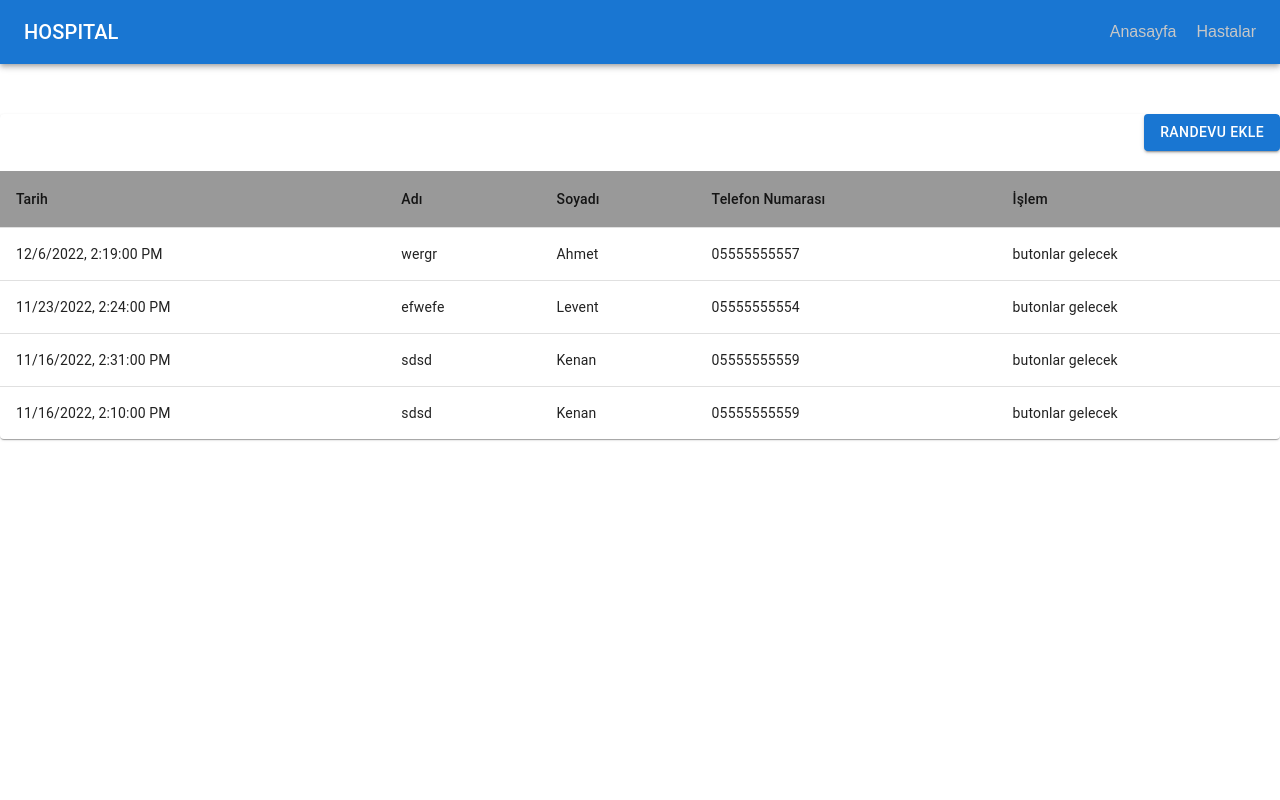
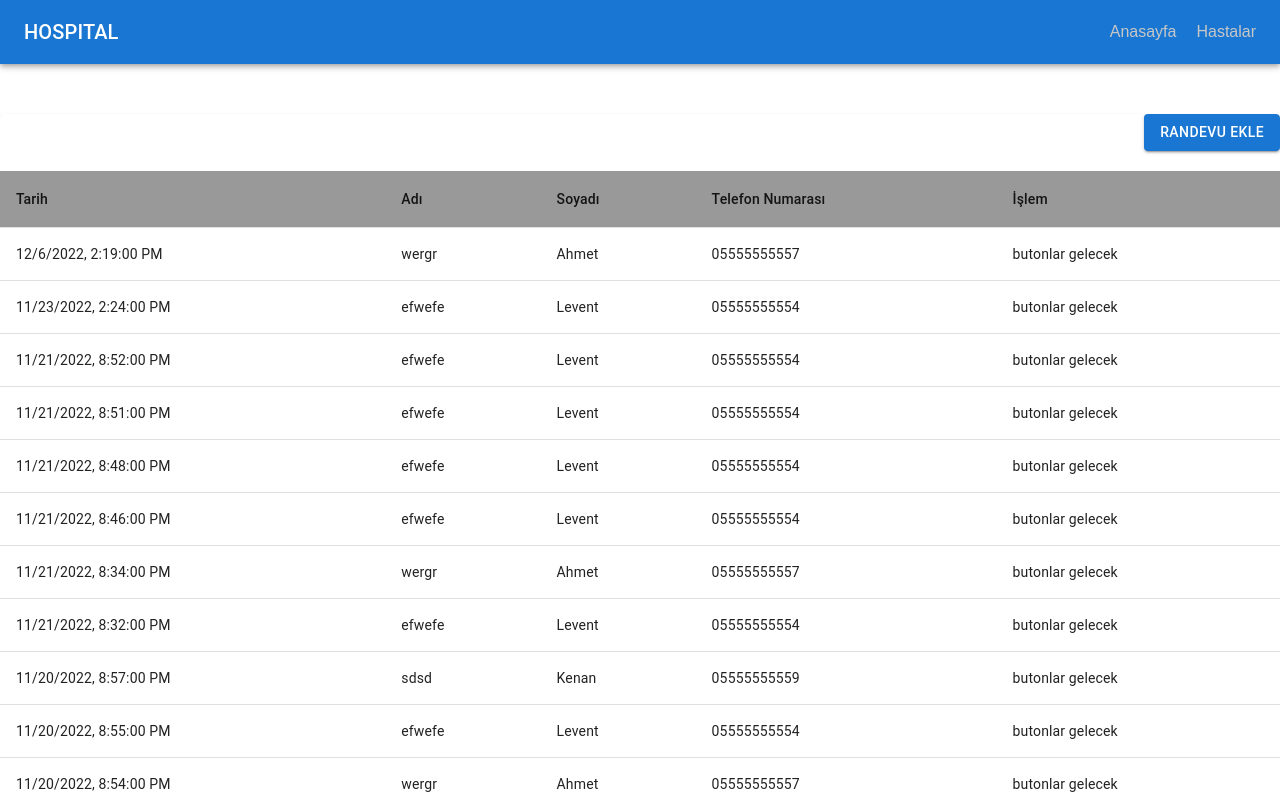
Before and after one commit to cbozay/hospital, a React (Create React App) app: page / in a window 1280 px wide. Shown: the top 800 px of the page. Built offline with nearby package versions, Linux system fonts and the light colour scheme; data requests are answered from the project's data file.

Commit message:
integration of automatic appointment check system

```diff
--- a/db.json
+++ b/db.json
@@ -19,6 +19,76 @@
       "id": "1668943865791",
       "date": "2022-11-16T14:31",
       "hastaId": "1668942660958"
+    },
+    {
+      "id": "1668964032290",
+      "date": "2022-11-20T20:10",
+      "hastaId": "1668943458973"
+    },
+    {
+      "id": "1668965742946",
+      "date": "2022-11-20T20:41",
+      "hastaId": "1668943458973"
+    },
+    {
+      "id": "1668965994269",
+      "date": "2022-11-20T20:46",
+      "hastaId": "1668943458973"
+    },
+    {
+      "id": "1668966188715",
+      "date": "2022-11-20T20:48",
+      "hastaId": "1668942660958"
+    },
+    {
+      "id": "1668966221914",
+      "date": "2022-11-20T20:49",
+      "hastaId": "1668943180920"
+    },
+    {
+      "id": "1668966500225",
+      "date": "2022-11-20T20:54",
+      "hastaId": "1668943180920"
+    },
+    {
+      "id": "1668966597665",
+      "date": "2022-11-20T20:55",
+      "hastaId": "1668943458973"
+    },
+    {
+      "id": "1668966673928",
+      "date": "2022-11-20T20:57",
+      "hastaId": "1668942660958"
+    },
+    {
+      "id": "1669051583569",
+      "date": "2022-11-21T20:32",
+      "hastaId": "1668943458973"
+    },
+    {
+      "id": "1669051710272",
+      "date": "2022-11-21T20:34",
+      "hastaId": "1668943180920"
+    },
+    {
+      "id": "1669052444107",
+      "date": "2022-11-21T20:46",
+      "hastaId": "1668943458973"
+    },
+    {
+      "id": "1669052557361",
+      "date": "2022-11-21T20:48",
+      "hastaId": "1668943458973"
+    },
+    {
+      "id": "1669052760183",
+      "date": "2022-11-21T20:51",
+      "hastaId": "1668943458973"
+    },
+    {
+      "id": "1669052772288",
+      "date": "2022-11-21T20:52",
+      "hastaId": "1668943458973"
     }
   ],
   "hastalar": [
@@ -26,21 +96,41 @@
       "id": "1668942660958",
       "name": "sdsd",
       "surname": "Kenan",
-      "islemIds": ["1668942660957", "1668943865792"],
+      "islemIds": [
+        "1668942660957",
+        "1668943865792",
+        "1668966188716",
+        "1668966673929"
+      ],
       "phone": "05555555559"
     },
     {
       "id": "1668943180920",
       "name": "wergr",
       "surname": "Ahmet",
-      "islemIds": ["1668943180919"],
+      "islemIds": [
+        "1668943180919",
+        "1668966221915",
+        "1668966500226",
+        "1669051710273"
+      ],
       "phone": "05555555557"
     },
     {
       "id": "1668943458973",
       "name": "efwefe",
       "surname": "Levent",
-      "islemIds": ["1668943458972"],
+      "islemIds": [
+        "1668943458972",
+        "1668964032291",
+        "1668965742947",
+        "1668965994270",
+        "1668966597666",
+        "1669052444108",
+        "1669052557362",
+        "1669052760184",
+        "1669052772289"
+      ],
       "phone": "05555555554"
     }
   ],
@@ -68,6 +158,90 @@
       "sikayet": "sdsd",
       "uygulananTedavi": "sdsd",
       "yazilanIlaclar": "sdsd"
+    },
+    {
+      "id": "1668964032291",
+      "sikayet": "efsefwef",
+      "uygulananTedavi": "",
+      "yazilanIlaclar": []
+    },
+    {
+      "id": "1668965742947",
+      "sikayet": "efsefwef",
+      "uygulananTedavi": "",
+      "yazilanIlaclar": []
+    },
+    {
+      "id": "1668965994270",
+      "sikayet": "sırt ağrısı",
+      "uygulananTedavi": "",
+      "yazilanIlaclar": []
+    },
+    {
+      "id": "1668966188716",
+      "sikayet": "efsefwef",
+      "uygulananTedavi": "",
+      "yazilanIlaclar": []
+    },
+    {
+      "id": "1668966221915",
+      "sikayet": "sdsd",
+      "uygulananTedavi": "",
+      "yazilanIlaclar": []
+    },
+    {
+      "id": "1668966500226",
+      "sikayet": "efsefwef",
+      "uygulananTedavi": "",
+      "yazilanIlaclar": []
+    },
+    {
+      "id": "1668966597666",
+      "sikayet": "sdsd",
+      "uygulananTedavi": "",
+      "yazilanIlaclar": []
+    },
+    {
+      "id": "1668966673929",
+      "sikayet": "sırt ağrısı",
+      "uygulananTedavi": "",
+      "yazilanIlaclar": []
+    },
+    {
+      "id": "1669051583570",
+      "sikayet": "efsefwef",
+      "uygulananTedavi": "",
+      "yazilanIlaclar": []
+    },
+    {
+      "id": "1669051710273",
+      "sikayet": "baş dönmesi",
+      "uygulananTedavi": "",
+      "yazilanIlaclar": []
+    },
+    {
+      "id": "1669052444108",
+      "sikayet": "sırt ağrısı",
+      "uygulananTedavi": "",
+      "yazilanIlaclar": []
+    },
+    {
+      "id": "1669052557362",
+      "sikayet": "sdsd",
+      "uygulananTedavi": "",
+      "yazilanIlaclar": []
+    },
+    {
+      "id": "1669052760184",
+      "sikayet": "baş dönmesi",
+      "uygulananTedavi": "",
+      "yazilanIlaclar": []
+    },
+    {
+      "id": "1669052772289",
+      "sikayet": "sdsd",
+      "uygulananTedavi": "",
+      "yazilanIlaclar": []
     }
   ]
 }
--- a/src/pages/Home.js
+++ b/src/pages/Home.js
@@ -9,10 +9,28 @@ import Paper from "@mui/material/Paper";
 import Button from "@mui/material/Button";
 import { useNavigate } from "react-router-dom";
 import { useSelector } from "react-redux";
+import { useEffect, useState } from "react";
 
 const Home = () => {
   const { hastalarState, randevularState } = useSelector((state) => state);
   const navigate = useNavigate();
+
+  //   WARNING:It has been made possible the automatic control mechanism
+  // to realize refreshment of the page one time within 1 second.
+  // So componentWillUpdate has been realized through setInterval function.
+  // In order to be able to realize componentWillUnmount(as left from page),
+  // function clearInterval() has been returned. The reason of
+  // componentWillUnmount is that we do not want to continue the check process
+  // as we leave the page.
+  const [checkDate, setCheckDate] = useState(new Date());
+  useEffect(() => {
+    const interval = setInterval(() => {
+      setCheckDate(new Date());
+    }, 1000);
+    return () => {
+      clearInterval(interval);
+    };
+  }, []);
 
   const sortedRandevular = randevularState.randevular.sort((a, b) => {
     return new Date(b.date) - new Date(a.date);
@@ -53,8 +71,18 @@ const Home = () => {
                 (hasta) => hasta.id === randevu.hastaId
               );
 
+              var appointmentDate = new Date(randevu.date);
+              if (checkDate.getTime() > appointmentDate.getTime()) {
+                return false;
+              }
+
               return (
                 <TableRow
+                  style={{
+                    backgroundColor:
+                      appointmentDate.getTime() - checkDate.getTime() <=
+                        300000 && "yellow",
+                  }}
                   key={randevu.id}
                   sx={{
                     "&:last-child td, &:last-child th": { border: 0 },
```
